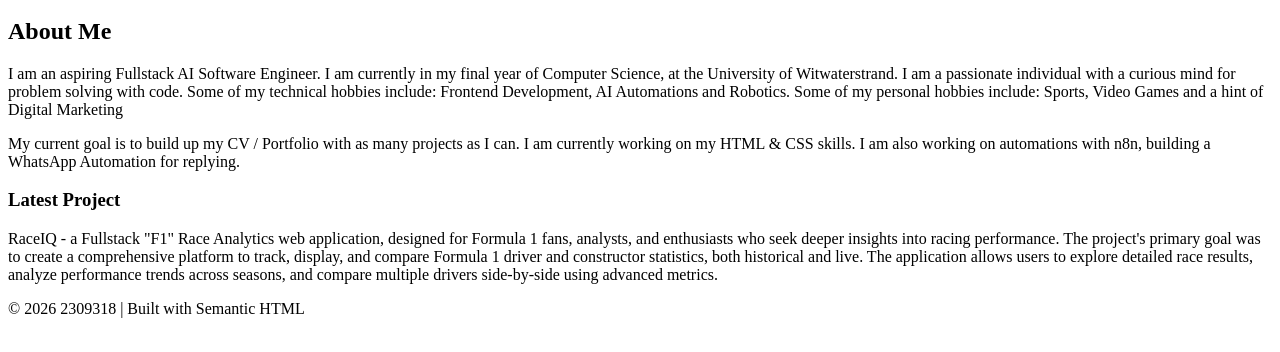
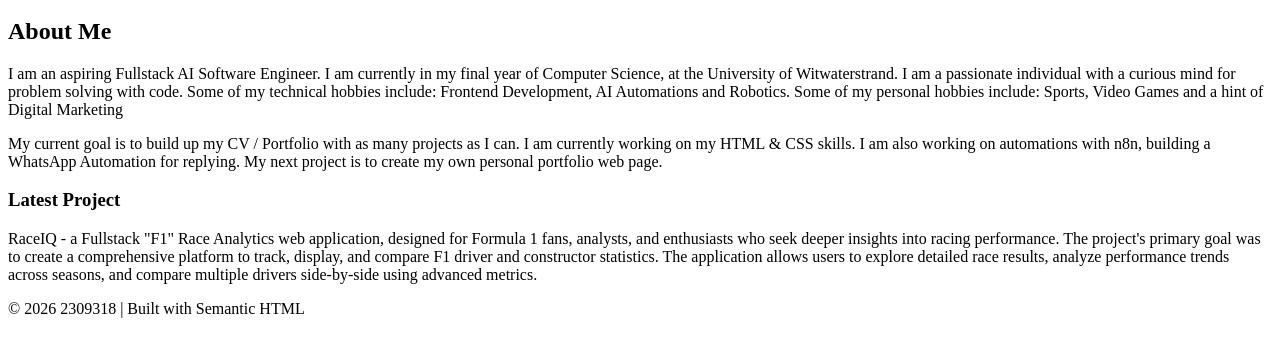
Before and after one commit to Abdullah2309318/2309318-portfolio, a plain HTML site: page index.html in a window 1280 px wide. Shown: the part 136-488 px from the top of the page. Drawn offline with Linux system fonts and the light colour scheme.

Commit message:
fix: final changes to wording and grammar

```diff
--- a/index.html
+++ b/index.html
@@ -22,11 +22,11 @@
         <section>
             <h2>About Me</h2>
             <p>I am an aspiring Fullstack AI Software Engineer. I am currently in my final year of Computer Science, at the University of Witwaterstrand. I am a passionate individual with a curious mind for problem solving with code. Some of my technical hobbies include: Frontend Development, AI Automations and Robotics. Some of my personal hobbies include: Sports, Video Games and a hint of Digital Marketing</p>
-            <p>My current goal is to build up my CV / Portfolio with as many projects as I can. I am currently working on my HTML & CSS skills. I am also working on automations with n8n, building a WhatsApp Automation for replying.</p>
+            <p>My current goal is to build up my CV / Portfolio with as many projects as I can. I am currently working on my HTML & CSS skills. I am also working on automations with n8n, building a WhatsApp Automation for replying. My next project is to create my own personal portfolio web page.</p>
         </section>
         <article>
             <h3>Latest Project</h3>
-            <p>RaceIQ - a Fullstack "F1" Race Analytics web application, designed for Formula 1 fans, analysts, and enthusiasts who seek deeper insights into racing performance. The project's primary goal was to create a comprehensive platform to track, display, and compare Formula 1 driver and constructor statistics, both historical and live. The application allows users to explore detailed race results, analyze performance trends across seasons, and compare multiple drivers side-by-side using advanced metrics.</p>
+            <p>RaceIQ - a Fullstack "F1" Race Analytics web application, designed for Formula 1 fans, analysts, and enthusiasts who seek deeper insights into racing performance. The project's primary goal was to create a comprehensive platform to track, display, and compare F1 driver and constructor statistics. The application allows users to explore detailed race results, analyze performance trends across seasons, and compare multiple drivers side-by-side using advanced metrics.</p>
         </article>
     </main>
 
```
